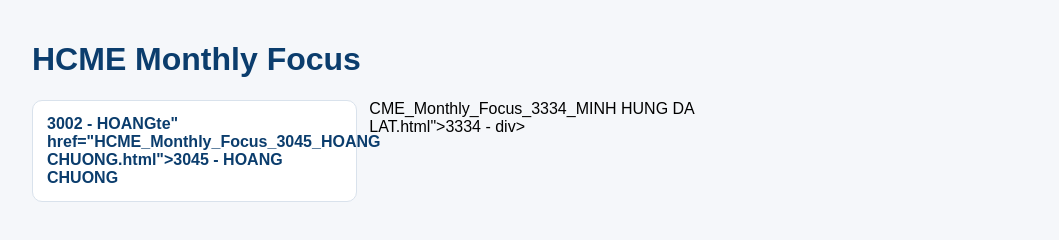
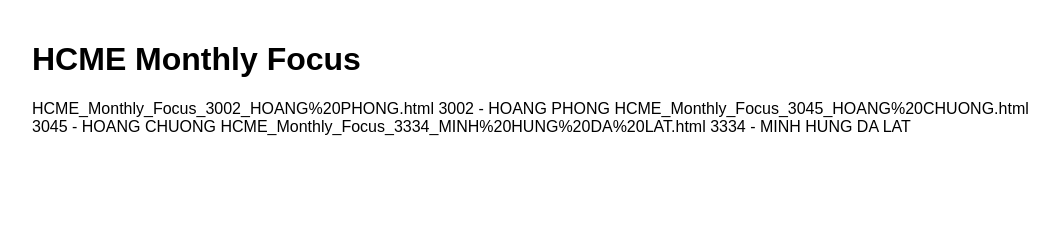
Before and after one commit to vphcme/HCME_Monthly-Focus, a plain HTML site: page index.html in a window 1280 px wide. Shown: the whole page, without its empty margins (108-1167 px from the left). Drawn offline with Linux system fonts and the light colour scheme.

Commit message:
Update index.html

```diff
--- a/index.html
+++ b/index.html
@@ -11,40 +11,36 @@ body{
     max-width:1000px;
     margin:auto;
     padding:20px;
-    background:#f5f7fa;
-}
-h1{
-    color:#0B3D6D;
-}
-.grid{
-    display:grid;
-    grid-template-columns:repeat(auto-fill,minmax(280px,1fr));
-    gap:12px;
 }
 .site{
     display:block;
-    padding:14px;
-    border:1px solid #d9e2ec;
-    border-radius:10px;
-    background:white;
+    padding:12px;
+    margin:8px 0;
+    border:1px solid #ddd;
+    border-radius:8px;
     text-decoration:none;
     color:#0B3D6D;
-    font-weight:700;
-}
-.site:hover{
-    background:#eef5ff;
+    font-weight:bold;
 }
 </style>
+
 </head>
 
 <body>
 
 <h1>HCME Monthly Focus</h1>
 
-<div class="grid">
+HCME_Monthly_Focus_3002_HOANG%20PHONG.html
+3002 - HOANG PHONG
+</a>
 
-<a class="site" href="HCME_Monthly_Focus_3002_HOANG PHONG.html">3002 - HOANGte" href="HCME_Monthly_Focus_3045_HOANG CHUONG.html">3045 - HOANG CHUONG</a>
-CME_Monthly_Focus_3334_MINH HUNG DA LAT.html">3334 - div>
+HCME_Monthly_Focus_3045_HOANG%20CHUONG.html
+3045 - HOANG CHUONG
+</a>
+
+HCME_Monthly_Focus_3334_MINH%20HUNG%20DA%20LAT.html
+3334 - MINH HUNG DA LAT
+</a>
 
 </body>
 </html>
```
